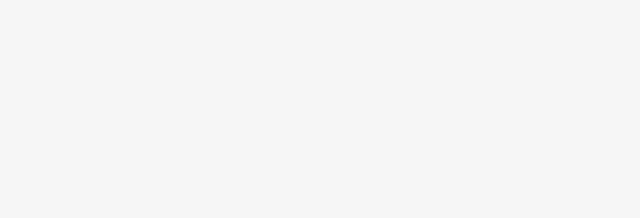
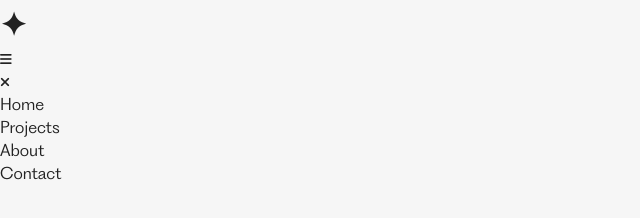
Before and after one commit to imseojeong/imseojeong.github.io, a website: page index.html in a window 1280 px wide. Shown: the whole page, without its empty margins (0-640 px from the left). Drawn offline with Linux system fonts and the light colour scheme.

Commit message:
🚧 Mark up the gnb component

```diff
--- a/index.html
+++ b/index.html
@@ -17,5 +17,37 @@
     <link rel="stylesheet" href="./styles/fonts.css" />
     <link rel="stylesheet" href="./styles/style.css" />
   </head>
-  <body></body>
+  <body>
+    <header class="gnb">
+      <div class="gnb-left">
+        <h1 class="gnb-logo">
+          <a href="/">✦</a>
+        </h1>
+      </div>
+      <div class="gnb-right">
+        <button class="gnb-nav-menu-button" type="button">
+          <i class="fa-solid fa-bars" aria-hidden></i>
+        </button>
+        <nav class="gnb-nav is-hidden">
+          <button class="gnb-nav-close-button" type="button">
+            <i class="fa-solid fa-xmark" aria-hidden></i>
+          </button>
+          <ul class="gnb-nav-list">
+            <li class="gnb-nav-item is-active">
+              <a href="#home">Home</a>
+            </li>
+            <li class="gnb-nav-item">
+              <a href="#projects">Projects</a>
+            </li>
+            <li class="gnb-nav-item">
+              <a href="#about">About</a>
+            </li>
+            <li class="gnb-nav-item">
+              <a href="#contact">Contact</a>
+            </li>
+          </ul>
+        </nav>
+      </div>
+    </header>
+  </body>
 </html>
```
